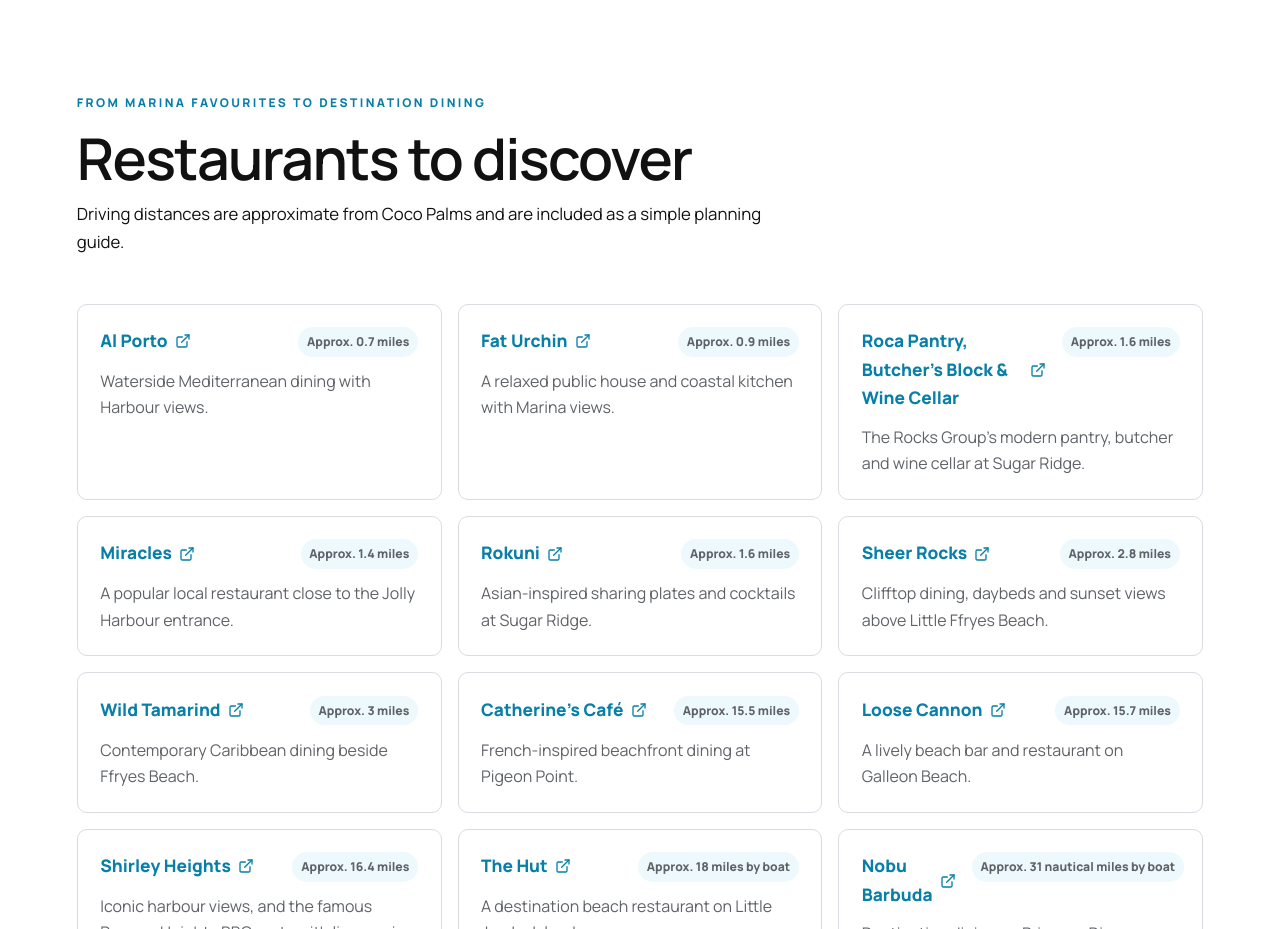
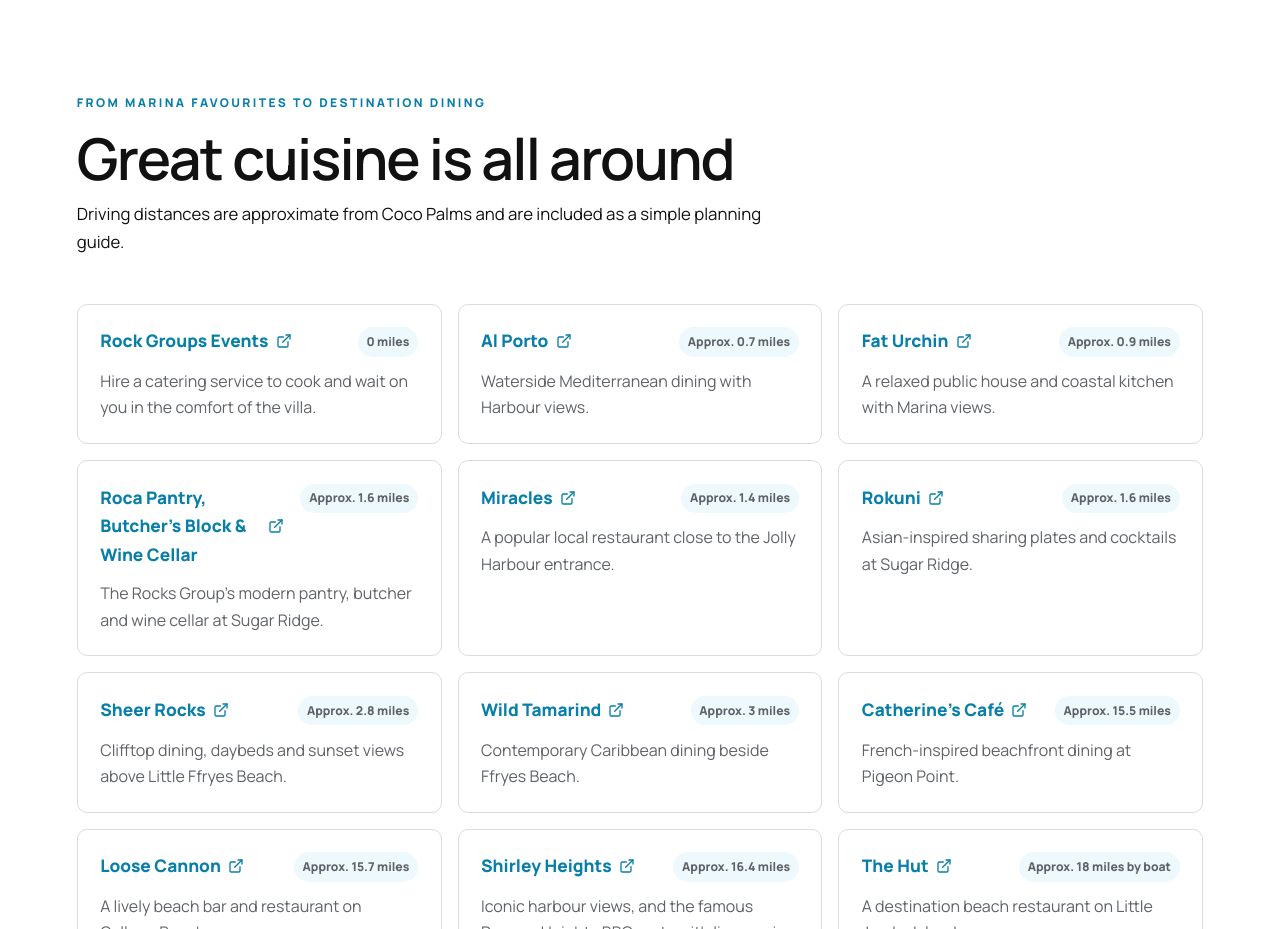
Before and after one commit to paulfairbrother1000/coco-palms-website, a Next.js app: page /location-and-amenities in a window 1280 px wide. Shown: the part 1980-2909 px from the top of the page. Built offline with nearby package versions, Linux system fonts and the light colour scheme.

Commit message:
Add private catering to dining guide (#22)

```diff
--- a/src/app/location-and-amenities/page.tsx
+++ b/src/app/location-and-amenities/page.tsx
@@ -110,6 +110,7 @@
 ] as const;
 
 const restaurants = [
+  { name: "Rock Groups Events", distance: "0 miles", href: "https://sheer-rocks.com/wp-content/uploads/2025/03/Rocks-Group-Private-Chef-Catering.pdf", copy: "Hire a catering service to cook and wait on you in the comfort of the villa." },
   { name: "Al Porto", distance: "Approx. 0.7 miles", href: "https://www.instagram.com/alporto_antigua/", copy: "Waterside Mediterranean dining with Harbour views." },
   { name: "Fat Urchin", distance: "Approx. 0.9 miles", href: "https://faturchin.com/", copy: "A relaxed public house and coastal kitchen with Marina views." },
   { name: "Roca Pantry, Butcher’s Block & Wine Cellar", distance: "Approx. 1.6 miles", href: "https://roca-antigua.com/", copy: "The Rocks Group’s modern pantry, butcher and wine cellar at Sugar Ridge." },
@@ -200,7 +201,7 @@
       <section className="section dining-guide-section">
         <div className="section-heading">
           <span className="eyebrow">From marina favourites to destination dining</span>
-          <h2>Restaurants to discover</h2>
+          <h2>Great cuisine is all around</h2>
           <p>Driving distances are approximate from Coco Palms and are included as a simple planning guide.</p>
         </div>
         <div className="location-directory">
```
Also changed, not shown: 1 other file (tests, documents, lock files or other folders).
